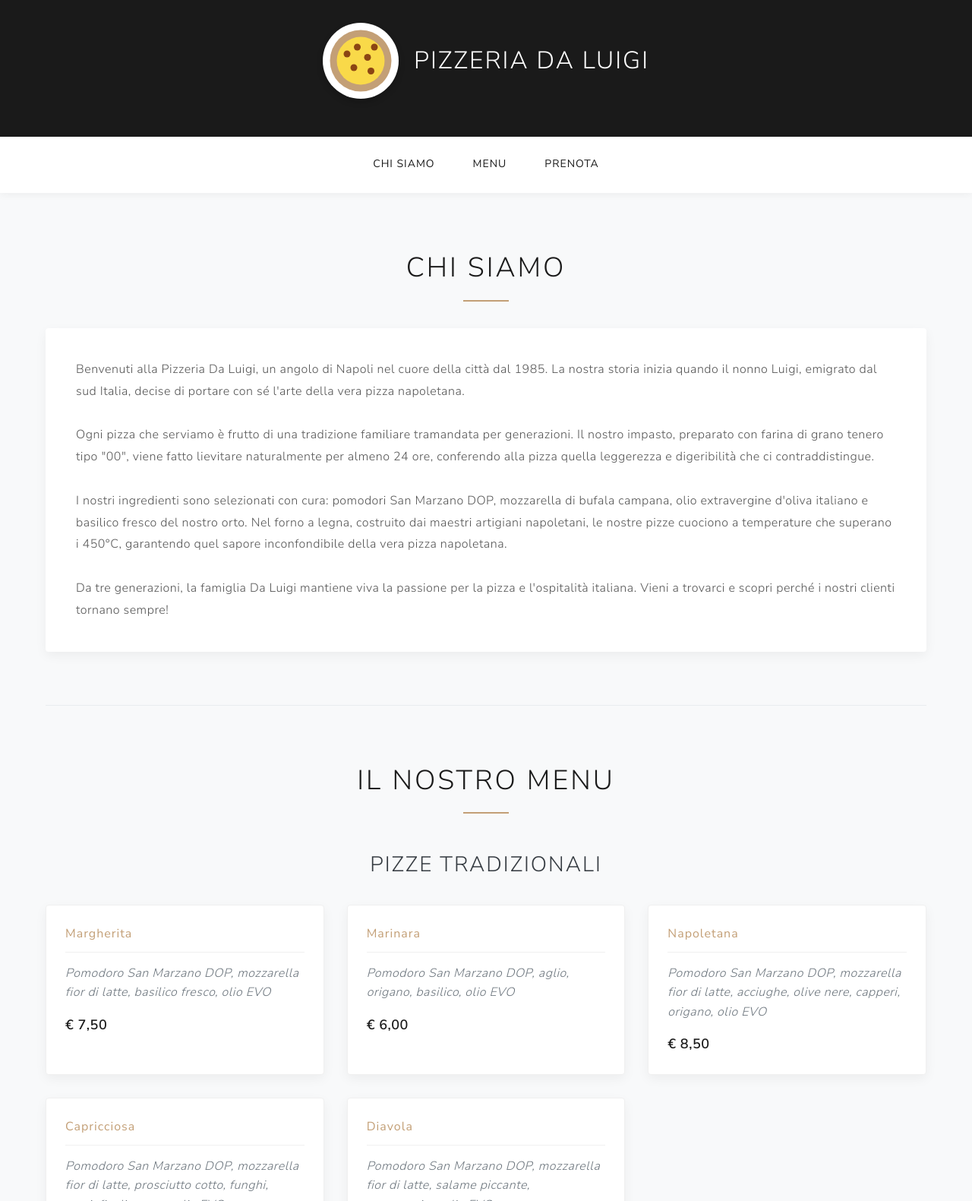
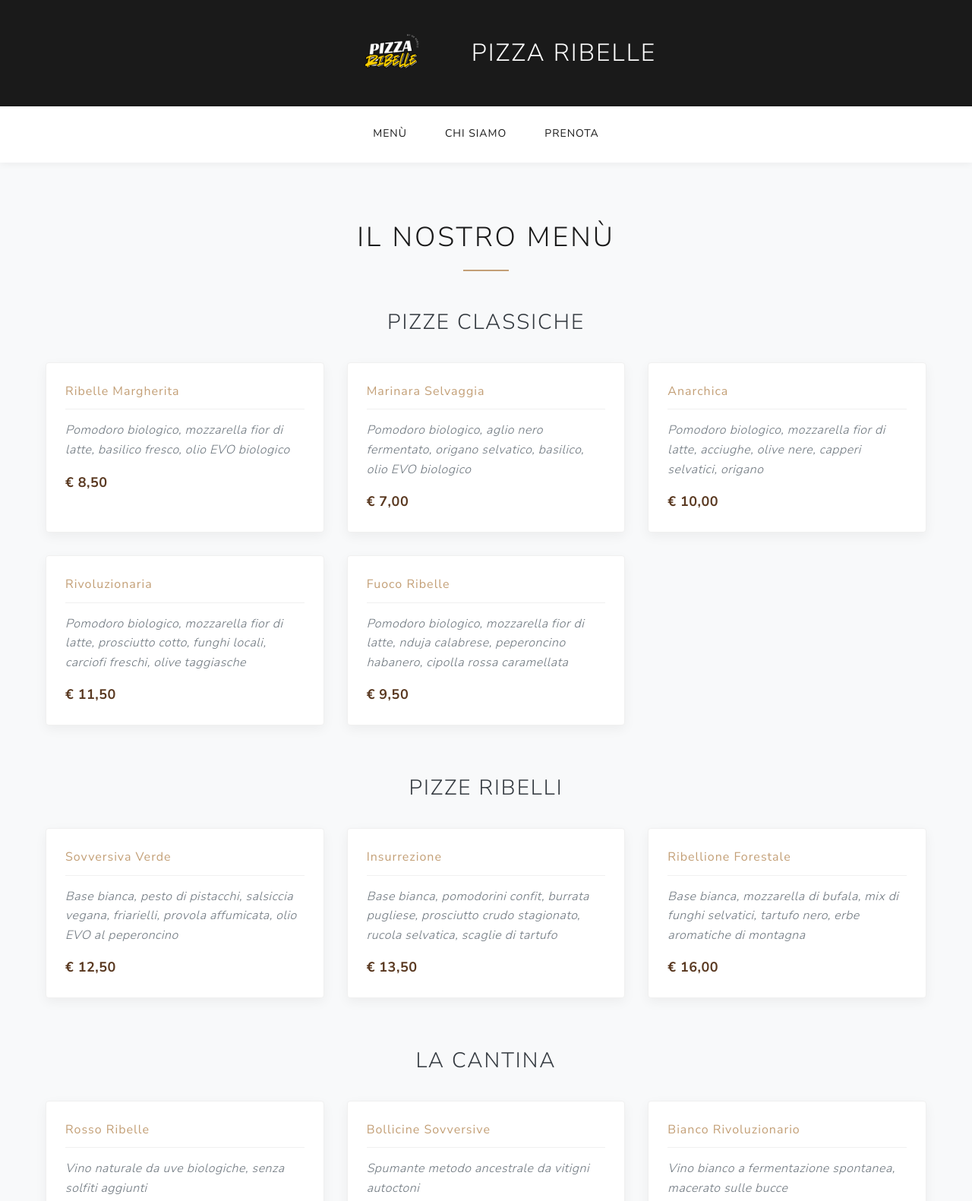
Before and after one commit to alissamulas-ux/UX-rebels, a plain HTML site: page index.html in a window 1280 px wide. Shown: the top 1581 px of the page at 76% size. Drawn offline with Linux system fonts and the light colour scheme.

Commit message:
Pizza ribelle

```diff
--- a/index.html
+++ b/index.html
@@ -1,161 +1,163 @@
 <!DOCTYPE html>
 <html lang="it">
 <head>
-    <title>Pizzeria Da Luigi - La vera pizza napoletana</title>
+    <title>Pizza Ribelle - Pizza gourmet con ingredienti locali</title>
     <meta charset="UTF-8">
     <meta name="author" content="TeamSystem" />
     <meta name="description"
-        content="Pizzeria Da Luigi, la vera pizza napoletana a lievitazione naturale dal 1985" />
-    <meta name="keywords" content="Pizza napoletana, pizzeria, ristorante, menu, prenotazioni" />
+        content="Pizza Ribelle, pizza gourmet con ingredienti locali e biologici dal 2010" />
+    <meta name="keywords" content="Pizza gourmet, pizzeria, ristorante, menu, prenotazioni, biologico" />
     <meta name="viewport" content="width=device-width, initial-scale=1.0">
     <link href="https://fonts.googleapis.com/css2?family=Nunito+Sans:wght@300;400;600;700&display=swap" rel="stylesheet">
     <link rel="stylesheet" href="style.css">
+    <style>
+        b {
+            font-weight: 800;
+            color: #5a3921;
+        }
+    </style>
 </head>
 
 <body>
     <header>
         <div class="container">
             <div class="logo-container">
-                <svg class="logo" viewBox="0 0 100 100" xmlns="http://www.w3.org/2000/svg">
-                    <circle cx="50" cy="50" r="45" fill="#c39f76" />
-                    <circle cx="50" cy="50" r="35" fill="#f9d949" />
-                    <circle cx="30" cy="40" r="5" fill="#8b4513" />
-                    <circle cx="45" cy="30" r="5" fill="#8b4513" />
-                    <circle cx="60" cy="45" r="5" fill="#8b4513" />
-                    <circle cx="70" cy="30" r="5" fill="#8b4513" />
-                    <circle cx="40" cy="60" r="5" fill="#8b4513" />
-                    <circle cx="65" cy="65" r="5" fill="#8b4513" />
-                </svg>
-                <h1 class="site-title">Pizzeria Da Luigi</h1>
+                <img src="Pizza.png" alt="Logo Pizza Ribelle" class="logo" style="width: 200px; height: 100px; object-fit: contain; border-radius: 0;">
+                <h1 class="site-title">Pizza Ribelle</h1>
             </div>
         </div>
     </header>
 
     <nav>
         <ul>
-            <li><a href="#chi-siamo">Chi Siamo</a></li>
             <li class="has-submenu">
-                <a href="#menu">Menu</a>
+                <a href="#menu">Menù</a>
                 <ul class="submenu">
-                    <li><a href="#pizze-tradizionali">Pizze tradizionali</a></li>
-                    <li><a href="#pizze-speciali">Pizze speciali</a></li>
+                    <li><a href="#pizze-tradizionali">Pizze Classiche</a></li>
+                    <li><a href="#pizze-speciali">Pizze Ribelli</a></li>
                     <li><a href="#cantina">La cantina</a></li>
                 </ul>
             </li>
+            <li><a href="#chi-siamo">Chi Siamo</a></li>
             <li><a href="#prenota">Prenota</a></li>
         </ul>
     </nav>
 
     <main class="container">
-        <section id="chi-siamo">
-            <h2>Chi Siamo</h2>
-            <div class="chi-siamo">
-                <p>Benvenuti alla Pizzeria Da Luigi, un angolo di Napoli nel cuore della città dal 1985. La nostra storia inizia quando il nonno Luigi, emigrato dal sud Italia, decise di portare con sé l'arte della vera pizza napoletana.</p>
-                <br>
-                <p>Ogni pizza che serviamo è frutto di una tradizione familiare tramandata per generazioni. Il nostro impasto, preparato con farina di grano tenero tipo "00", viene fatto lievitare naturalmente per almeno 24 ore, conferendo alla pizza quella leggerezza e digeribilità che ci contraddistingue.</p>
-                <br>
-                <p>I nostri ingredienti sono selezionati con cura: pomodori San Marzano DOP, mozzarella di bufala campana, olio extravergine d'oliva italiano e basilico fresco del nostro orto. Nel forno a legna, costruito dai maestri artigiani napoletani, le nostre pizze cuociono a temperature che superano i 450°C, garantendo quel sapore inconfondibile della vera pizza napoletana.</p>
-                <br>
-                <p>Da tre generazioni, la famiglia Da Luigi mantiene viva la passione per la pizza e l'ospitalità italiana. Vieni a trovarci e scopri perché i nostri clienti tornano sempre!</p>
-            </div>
-        </section>
+        <section id="menu">
+            <h2>Il Nostro Menù</h2>
 
-        <section id="menu">
-            <h2>Il Nostro Menu</h2>
-
-            <h3 class="section-title" id="pizze-tradizionali">Pizze Tradizionali</h3>
+            <h3 class="section-title" id="pizze-tradizionali">Pizze Classiche</h3>
             <div class="menu-container">
                 <div class="menu-item">
-                    <h4>Margherita</h4>
-                    <p class="ingredienti">Pomodoro San Marzano DOP, mozzarella fior di latte, basilico fresco, olio EVO</p>
-                    <p class="prezzo">€ 7,50</p>
+                    <h4>Ribelle Margherita</h4>
+                    <p class="ingredienti">Pomodoro biologico, mozzarella fior di latte, basilico fresco, olio EVO biologico</p>
+                    <p class="prezzo"><b>€ 8,50</b></p>
                 </div>
 
                 <div class="menu-item">
-                    <h4>Marinara</h4>
-                    <p class="ingredienti">Pomodoro San Marzano DOP, aglio, origano, basilico, olio EVO</p>
-                    <p class="prezzo">€ 6,00</p>
+                    <h4>Marinara Selvaggia</h4>
+                    <p class="ingredienti">Pomodoro biologico, aglio nero fermentato, origano selvatico, basilico, olio EVO biologico</p>
+                    <p class="prezzo"><b>€ 7,00</b></p>
                 </div>
 
                 <div class="menu-item">
-                    <h4>Napoletana</h4>
-                    <p class="ingredienti">Pomodoro San Marzano DOP, mozzarella fior di latte, acciughe, olive nere, capperi, origano, olio EVO</p>
-                    <p class="prezzo">€ 8,50</p>
+                    <h4>Anarchica</h4>
+                    <p class="ingredienti">Pomodoro biologico, mozzarella fior di latte, acciughe, olive nere, capperi selvatici, origano</p>
+                    <p class="prezzo"><b>€ 10,00</b></p>
                 </div>
 
                 <div class="menu-item">
-                    <h4>Capricciosa</h4>
-                    <p class="ingredienti">Pomodoro San Marzano DOP, mozzarella fior di latte, prosciutto cotto, funghi, carciofi, olive nere, olio EVO</p>
-                    <p class="prezzo">€ 9,50</p>
+                    <h4>Rivoluzionaria</h4>
+                    <p class="ingredienti">Pomodoro biologico, mozzarella fior di latte, prosciutto cotto, funghi locali, carciofi freschi, olive taggiasche</p>
+                    <p class="prezzo"><b>€ 11,50</b></p>
                 </div>
 
                 <div class="menu-item">
-                    <h4>Diavola</h4>
-                    <p class="ingredienti">Pomodoro San Marzano DOP, mozzarella fior di latte, salame piccante, peperoncino, olio EVO</p>
-                    <p class="prezzo">€ 8,50</p>
+                    <h4>Fuoco Ribelle</h4>
+                    <p class="ingredienti">Pomodoro biologico, mozzarella fior di latte, nduja calabrese, peperoncino habanero, cipolla rossa caramellata</p>
+                    <p class="prezzo"><b>€ 9,50</b></p>
                 </div>
             </div>
 
-            <h3 class="section-title" id="pizze-speciali">Pizze Speciali</h3>
+            <h3 class="section-title" id="pizze-speciali">Pizze Ribelli</h3>
             <div class="menu-container">
                 <div class="menu-item">
-                    <h4>Carrettiera</h4>
-                    <p class="ingredienti">Base bianca, salsiccia sbriciolata, friarielli, provola affumicata, peperoncino, olio EVO</p>
-                    <p class="prezzo">€ 10,50</p>
+                    <h4>Sovversiva Verde</h4>
+                    <p class="ingredienti">Base bianca, pesto di pistacchi, salsiccia vegana, friarielli, provola affumicata, olio EVO al peperoncino</p>
+                    <p class="prezzo"><b>€ 12,50</b></p>
                 </div>
 
                 <div class="menu-item">
-                    <h4>Vesuvio</h4>
-                    <p class="ingredienti">Pomodorini del piennolo, bufala DOP (dopo cottura), rucola, scaglie di grana, prosciutto crudo di Parma 24 mesi, olio EVO</p>
-                    <p class="prezzo">€ 12,00</p>
+                    <h4>Insurrezione</h4>
+                    <p class="ingredienti">Base bianca, pomodorini confit, burrata pugliese, prosciutto crudo stagionato, rucola selvatica, scaglie di tartufo</p>
+                    <p class="prezzo"><b>€ 13,50</b></p>
                 </div>
 
                 <div class="menu-item">
-                    <h4>Tartufo Reale</h4>
-                    <p class="ingredienti">Base bianca, mozzarella di bufala, funghi porcini, carpaccio di tartufo nero, olio al tartufo</p>
-                    <p class="prezzo">€ 14,50</p>
+                    <h4>Ribellione Forestale</h4>
+                    <p class="ingredienti">Base bianca, mozzarella di bufala, mix di funghi selvatici, tartufo nero, erbe aromatiche di montagna</p>
+                    <p class="prezzo"><b>€ 16,00</b></p>
                 </div>
             </div>
 
             <h3 class="section-title" id="cantina">La Cantina</h3>
             <div class="menu-container">
                 <div class="menu-item">
-                    <h4>Prosecco DOC Valdobbiadene</h4>
-                    <p class="ingredienti">Origine: Veneto</p>
-                    <p class="prezzo">€ 22,00</p>
+                    <h4>Rosso Ribelle</h4>
+                    <p class="ingredienti">Vino naturale da uve biologiche, senza solfiti aggiunti</p>
+                    <p class="prezzo"><b>€ 35,00</b></p>
                 </div>
 
                 <div class="menu-item">
-                    <h4>Falanghina del Sannio DOC</h4>
-                    <p class="ingredienti">Origine: Campania</p>
-                    <p class="prezzo">€ 18,00</p>
+                    <h4>Bollicine Sovversive</h4>
+                    <p class="ingredienti">Spumante metodo ancestrale da vitigni autoctoni</p>
+                    <p class="prezzo"><b>€ 32,00</b></p>
                 </div>
 
                 <div class="menu-item">
-                    <h4>Amarone della Valpolicella DOCG</h4>
-                    <p class="ingredienti">Origine: Veneto</p>
-                    <p class="prezzo">€ 35,00</p>
+                    <h4>Bianco Rivoluzionario</h4>
+                    <p class="ingredienti">Vino bianco a fermentazione spontanea, macerato sulle bucce</p>
+                    <p class="prezzo"><b>€ 30,00</b></p>
                 </div>
 
                 <div class="menu-item">
-                    <h4>Primitivo di Manduria DOC</h4>
-                    <p class="ingredienti">Origine: Puglia</p>
-                    <p class="prezzo">€ 20,00</p>
+                    <h4>Birra Artigianale Ribelle</h4>
+                    <p class="ingredienti">Birra non filtrata prodotta con luppoli locali</p>
+                    <p class="prezzo"><b>€ 7,00</b></p>
                 </div>
+            </div>
+        </section>
+
+        <section id="chi-siamo">
+            <h2>Chi Siamo</h2>
+            <div class="chi-siamo">
+                <p>Benvenuti a <b>Pizza Ribelle</b>, dove la tradizione incontra l'innovazione dal <b>2010</b>. La nostra storia inizia quando un gruppo di amici appassionati di gastronomia ha deciso di rivoluzionare il concetto di pizzeria, creando un luogo dove gli ingredienti biologici e locali sono i protagonisti.</p>
+                <br>
+                <p>Nel cuore della città, in un locale ricavato da un'ex officina meccanica, abbiamo creato uno spazio dove la pizza non è solo un piatto, ma una dichiarazione di intenti contro l'uniformità del fast food e delle catene di ristorazione.</p>
+                <br>
+                <p>Il nostro impasto, frutto di ricerca e sperimentazione, <b>fermenta lentamente per 72 ore</b> con lievito madre. Utilizziamo esclusivamente <b>farine biologiche macinate a pietra</b>, pomodori coltivati in permacultura, e formaggi provenienti da piccoli produttori.</p>
+                <br>
+                <p>Nel nostro <b>forno ibrido a legna e gas</b>, che rappresenta la perfetta sintesi tra tradizione e innovazione, le nostre pizze acquisiscono una consistenza e un sapore unici. Il bordo alto e leggero racchiude condimenti freschi e creativi, in un equilibrio perfetto tra rispetto della tradizione e spirito ribelle.</p>
+                <br>
+                <p>Da <b>Pizza Ribelle</b>, non troverete solo un pasto, ma un'esperienza che unisce gastronomia, sostenibilità e cultura. I nostri tavoli, realizzati con legno recuperato, hanno ospitato musicisti indipendenti, artisti di strada, e famiglie che cercano un'alternativa consapevole alla ristorazione convenzionale.</p>
+                <br>
+                <p>Vi invitiamo a scoprire il nostro approccio ribelle alla pizza, dove ogni ingrediente racconta una storia di resistenza alla standardizzazione del gusto e di amore per il territorio e le sue tradizioni gastronomiche.</p>
             </div>
         </section>
 
         <section id="prenota">
             <h2>Prenota</h2>
             <div class="prenota">
-                <p>Riceviamo prenotazioni solo dalle 01:00 alle 03:00</p>
-                <a href="tel:+393331234567" class="tel-link">Chiama ora: +39 333 123 4567</a>
+                <p>Apriamo <b>dalle 18:00 alle 23:30</b>, chiuso il lunedì</p>
+                <p>Per eventi speciali, workshop di pizza e degustazioni di vini naturali, scrivici all'indirizzo eventi@pizzaribelle.it</p>
+                <a href="tel:+393456789012" class="tel-link"><b>Prenota ora: +39 345 678 9012</b></a>
             </div>
         </section>
     </main>
 
     <footer>
-        <p>&copy; 2025 Pizzeria Da Luigi - La vera pizza napoletana dal 1985</p>
+        <p>&copy; 2025 Pizza Ribelle - Ribelliamoci al gusto standardizzato dal 2010</p>
     </footer>
 </body>
 </html>
--- a/style.css
+++ b/style.css
@@ -23,7 +23,7 @@ body {
 header {
     background-color: #1a1a1a;
     color: white;
-    padding: 30px 0;
+    padding: 20px 0;
     box-shadow: 0 2px 10px rgba(0, 0, 0, 0.1);
 }
 
@@ -31,17 +31,17 @@ header {
     display: flex;
     align-items: center;
     justify-content: center;
-    margin-bottom: 20px;
+    margin-bottom: 0px;
 }
 
 .logo {
-    width: 100px;
-    height: 100px;
+    width: 180px;
+    height: 180px;
     border-radius: 50%;
-    margin-right: 20px;
-    background-color: white;
-    padding: 5px;
-    box-shadow: 0 4px 8px rgba(0, 0, 0, 0.2);
+    margin-right: 5px;
+    background-color: ;
+
+
 }
 
 .site-title {
```
Also changed, not shown: Pizza.png (added), 1 other file.
